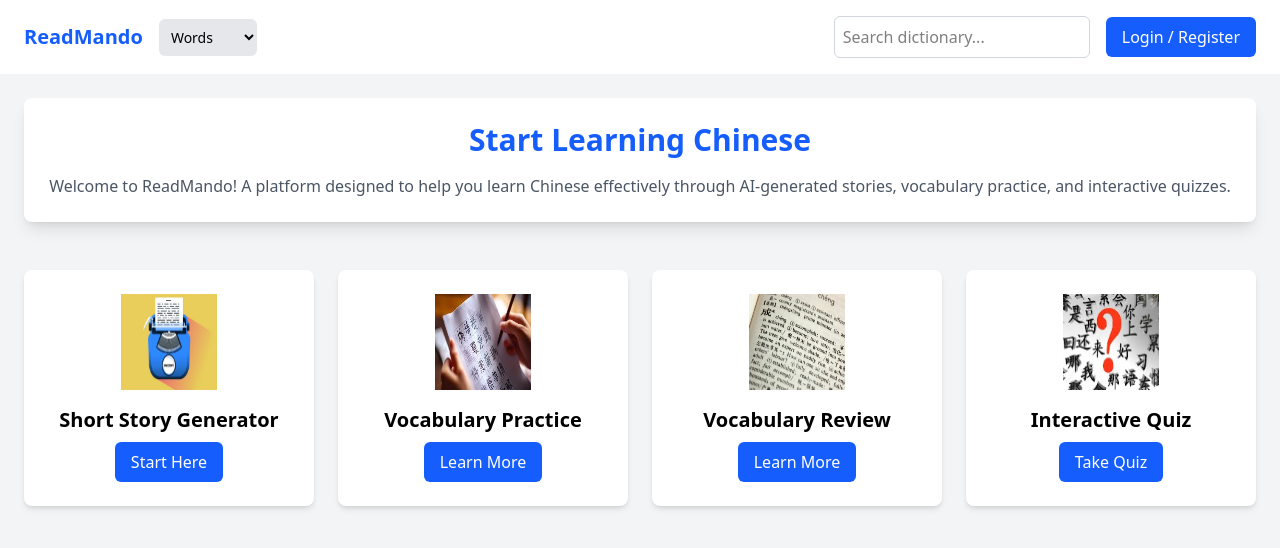
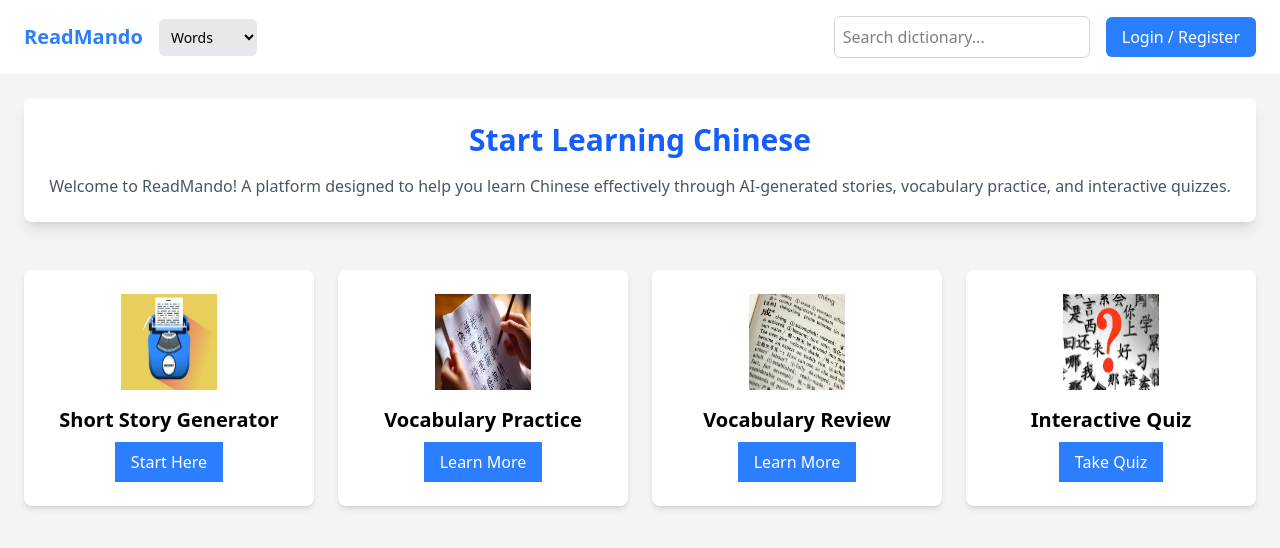
Before and after one commit to getter111/readMando, a React (Vite) app in the folder frontend/my-app/: page / in a window 1280 px wide. Shown: the top 548 px of the page. Built offline with nearby package versions, Linux system fonts and the light colour scheme.

Commit message:
added cursor-pointer css to links and buttons

```diff
--- a/frontend/my-app/src/components/FeatureCard.jsx
+++ b/frontend/my-app/src/components/FeatureCard.jsx
@@ -5,7 +5,7 @@ export default function FeatureCard({ image, title, buttonText, onClick }) {
     <div className="bg-white shadow-md rounded-lg text-center p-6">
       <img src={image} alt={title} className="w-24 h-24 mx-auto mb-4" />
       <h2 className="text-xl font-bold mb-2">{title}</h2>
-      <button className="bg-blue-600 text-white px-4 py-2 rounded-md" onClick={onClick}>
+      <button className="bg-blue-500 text-white px-4 py-2 hover:bg-blue-600 transitionrounded-md cursor-pointer" onClick={onClick}>
         {buttonText}
       </button>
     </div>
--- a/frontend/my-app/src/components/Header.jsx
+++ b/frontend/my-app/src/components/Header.jsx
@@ -16,8 +16,8 @@ export default function Header() {
   return (
     <header className="bg-white shadow-md py-4 px-6 flex justify-between items-center">
       <div className="flex items-center space-x-4">
-        <Link to="/" className="text-xl font-bold text-blue-600">ReadMando</Link>
-        <select className="bg-gray-200 p-2 rounded-md text-sm">
+        <Link to="/" className="text-xl font-bold text-blue-500">ReadMando</Link>
+        <select className="bg-gray-200 p-2 rounded-md text-sm cursor-pointer">
           <option>Words</option>
           <option>All Words</option>
         </select>
@@ -32,7 +32,7 @@ export default function Header() {
           onKeyDown = {handleEnterKey} //Link to /search:vocab
         />
         <Link to="/login">
-          <button className="bg-blue-600 text-white px-4 py-2 rounded-md">
+          <button className="bg-blue-500 hover:bg-blue-600 transition text-white px-4 py-2 rounded-md cursor-pointer">
             Login / Register
           </button>
         </Link>
```
